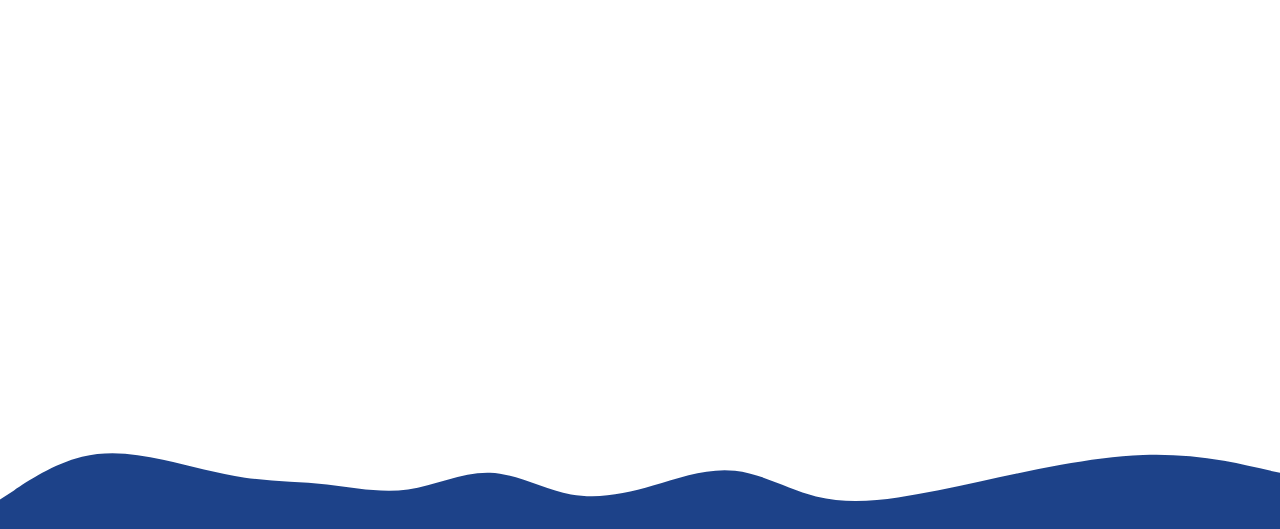
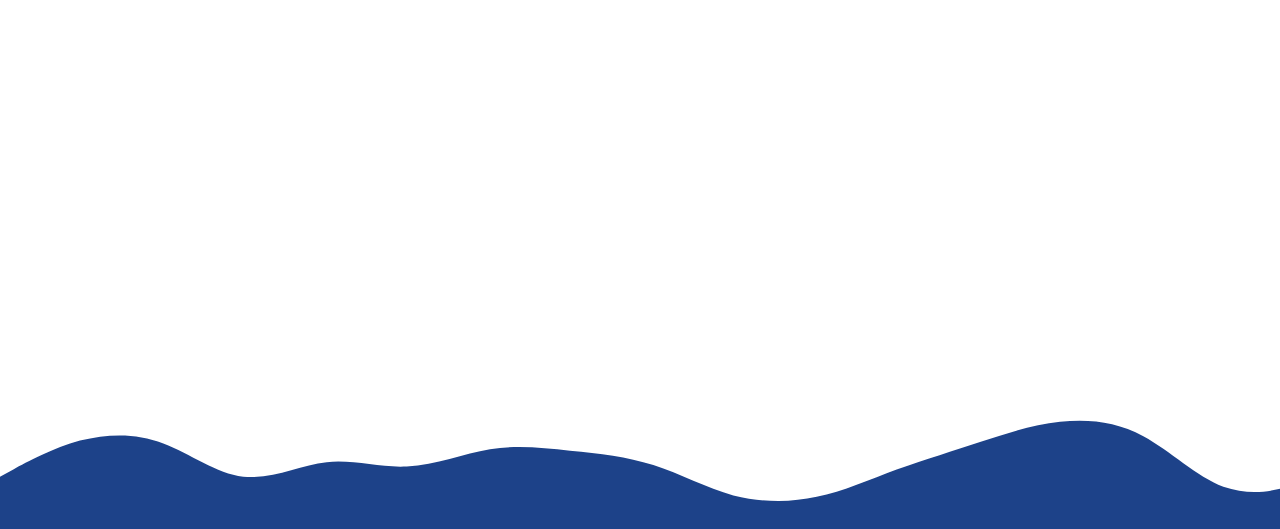
Before and after one commit to Noroff-FEU-Assignments/project-exam-1-jonhenrikaavitsland, a plain HTML site: page index.html in a window 1280 px wide. Shown: the part 204-733 px from the top of the page. Drawn offline with Linux system fonts and the light colour scheme.

Commit message:
trying a little more dramatic wave in the footer

```diff
--- a/css/index.css
+++ b/css/index.css
@@ -260,7 +260,7 @@ footer,
 }
 
 footer {
-  height: 200px;
+  height: 230px;
 }
 
 
@@ -337,7 +337,7 @@ footer {
 */
 
 footer {
-  background-image: url("/assets/bg-waves-upside-down.svg");
+  background-image: url("/assets/bg-wave-upside-down-3.svg");
   background-repeat: no-repeat;
   background-position-y: top 0;
 }
@@ -476,7 +476,7 @@ footer {
   }
 
   footer {
-    height: 150px;
+    height: 180px;
   }
 
 
```
Also changed, not shown: assets/bg-wave-upside-down-3.svg (added), assets/bg-waves-upside-down-2.svg (added).
